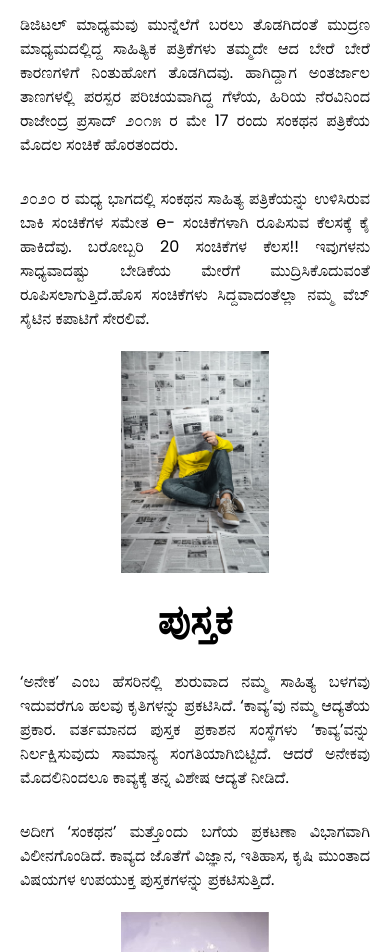
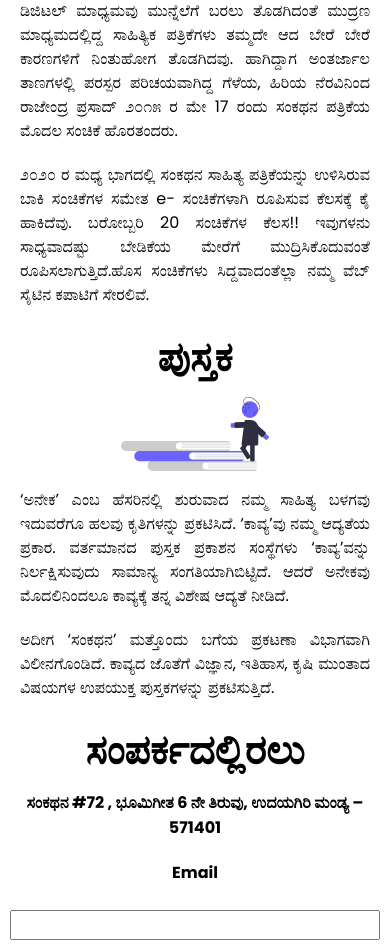
Before and after one commit to ggangadhara/sankathana, a plain HTML site: page index.html in a window 390 px wide. Shown: the part 1048-2000 px from the top of the page. Drawn offline with Linux system fonts and the light colour scheme.

Commit message:
changed images

```diff
--- a/index.html
+++ b/index.html
@@ -53,7 +53,7 @@
               </p>
             </div>
             <figure class="main-image">
-              <img src="./assets/about.jpg" alt="" />
+              <img src="./assets/writer.svg" alt="" />
             </figure>
           </div>
         </div>
@@ -79,7 +79,7 @@
               </p>
             </div>
             <figure class="main-image">
-              <img src="./assets/paper.jpg" alt="" />
+              <img src="./assets/Reading.svg" alt="" />
             </figure>
           </div>
         </div>
@@ -103,7 +103,7 @@
               </p>
             </div>
             <figure class="main-image">
-              <img src="./assets/book.jpg" alt="book" />
+              <img src="./assets/Knowledge.svg" alt="book" />
             </figure>
           </div>
         </div>
--- a/style.css
+++ b/style.css
@@ -94,8 +94,7 @@ h2{
 .section_description{
     font-size: 20px;
     line-height: 1.5;
-    margin-bottom: 20px;
-    padding: 24px;
+    padding: 20px;
     text-align: justify;
 }
 
@@ -150,6 +149,7 @@ form{
 }
 
 label{
+  padding: 10px;
     font-size: 20px;
     font-weight: bold;
 }
@@ -158,18 +158,23 @@ input{
     margin-bottom: 20px;
 }
 
+input[type=email]{
+
+  min-height: 30px;
+}
 input[type=textarea]{
 
   min-height: 100px;
 }
 
   button{
-    background-color: #05c7cf;
+    background-color : rgba(108,99,255,255);
     color: white;
     border: none;
     padding: 8px 16px;
     font-size: 24px;
     cursor: pointer;
+    border-radius: 5px;
 
   }
 
@@ -198,8 +203,13 @@ input[type=textarea]{
   }
 
   a.footerlink:hover{
-    color:brown;
+    color:blue;
   }
+#contact p{
+  font-size: 20px;
+  font-weight: bold;
+}
+
 
   @media only screen and (max-width: 600px) {
 
@@ -224,7 +234,7 @@ input[type=textarea]{
       }
 
     .aboutsection, .book-section , .magazine-section{
-      flex-direction: column;
+      flex-direction: column-reverse;
       padding: 0px;
       margin: 10px;
     }
@@ -236,16 +246,21 @@ input[type=textarea]{
     .section_description{
 
       font-size: 16px;
-      margin-bottom: 10px;
       padding: 10px;
       text-align: justify
 
     }
 
     label{
+
       font-size: 16px;
       margin-bottom: 5px;
     }
+#contact p{
+  font-size: 16px;
+  padding: 10px;
+  text-align: center;
+}
 
     input,button{
       margin: 10px;
```
Also changed, not shown: assets/Knowledge.svg (added), assets/Reading.svg (added), assets/about.jpg (deleted), assets/book.jpg (deleted), assets/landing.jpg (deleted), assets/paper.jpg (deleted), assets/writer.svg (added).
